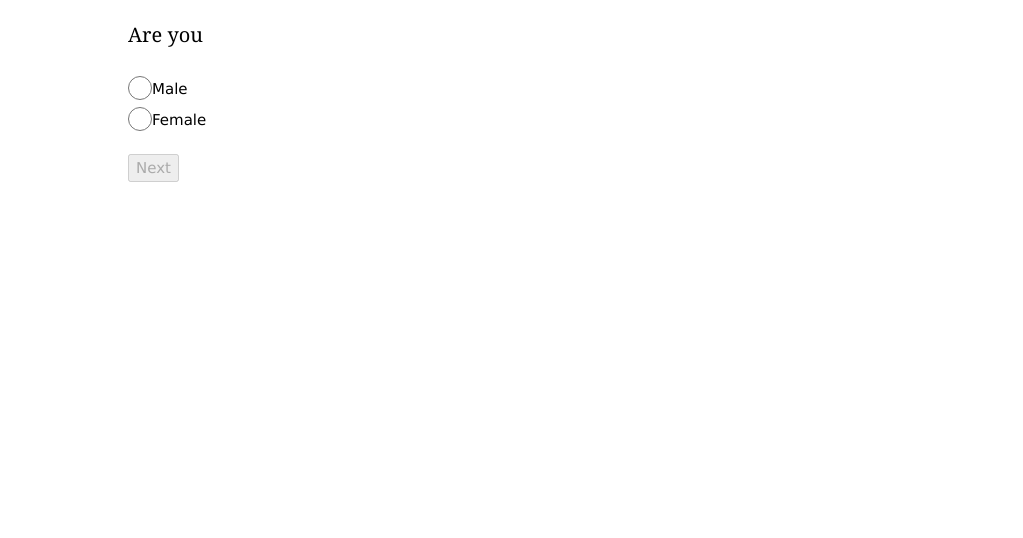
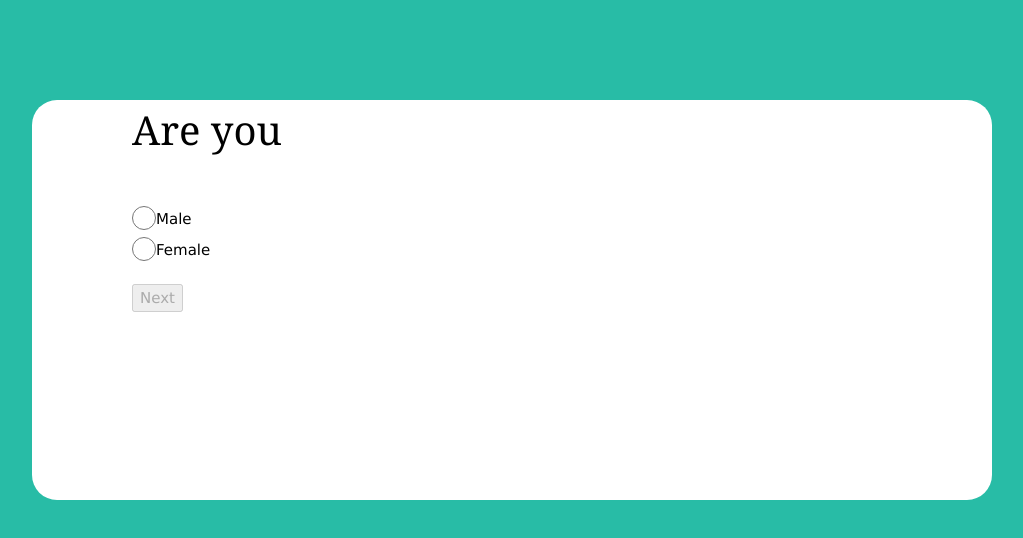
Before and after one commit to jockeEk/simple-questionnaire, a plain HTML site: page index.html in a window 1280 px wide. Shown: the whole page, without its empty margins (128-1151 px from the left). Drawn offline with nearby package versions, Linux system fonts and the light colour scheme.

Commit message:
more styling

```diff
--- a/index.html
+++ b/index.html
@@ -7,12 +7,27 @@
 <style>
     p.serif {
         font-family: Cambria, Georgia, serif;
-        font-size: 20px;
+        font-size: 40px;
     }
 
     .center {
         margin: auto;
-    width: 60%;
+        width: 75%;
+        background-color: #FFFFFF;
+        border-radius: 25px;
+    }
+
+    .inner {
+        margin: auto;
+        margin-top: 100px;
+        margin-bottom: 100px;
+        margin-right: 100px;
+        margin-left: 100px;
+        height: 400px;
+    }
+
+    body {
+        background-color: #28BCA6;
     }
 </style>
 <meta name="viewport" content="width=device-width, initial-scale=1">
@@ -78,7 +93,6 @@
         }
         document.getElementById("age").style.display = "none";
         document.getElementById("living").style.display = "block";
-        //alert(result);
     }
 
     function livingSet() {
@@ -153,25 +167,33 @@
 </head>
 <body onload="init()">
     <div id="sex" class="center">
+        <div class="inner">
             <p class="serif">Are you</p>
             <input class="w3-radio" type="radio" name="gender" value="male" onchange="sexSet()">Male<br>
             <input class="w3-radio" type="radio" name="gender" value="female" onchange="sexSet()">Female<br><br>
-        <button id="sexBtn" onclick="sexDone()" disabled="true">Next</button>
+            <button id="sexBtn" onclick="sexDone()" disabled="true">Next</button><br>
         </div>
+    </div>
+
     <div id="age" class="center">
+        <div class="inner">
             <p class="serif">How old are you?</p>
             <input class="w3-radio" type="radio" name="age" value="span1" onchange="ageSet()">69 or younger<br>
             <input class="w3-radio" type="radio" name="age" value="span2" onchange="ageSet()">70-79<br>
             <input class="w3-radio" type="radio" name="age" value="span3" onchange="ageSet()">80 or older<br><br>
             <button id="ageBtn" type="button" onclick="ageDone()" disabled="true">Next</button>
         </div>
+    </div>
     <div id="living" class="center">
+        <div class="inner">
             <p class="serif">Are you living with someone?</p>
             <input class="w3-radio" type="radio" name="living" value="yes" onchange="livingSet()">Yes<br>
             <input class="w3-radio" type="radio" name="living" value="no" onchange="livingSet()">No<br><br>
             <button id="livingBtn" type="button" onclick="livingDone()" disabled="true">Next</button>
         </div>
+    </div>
     <div id="help" class="center">
+        <div class="inner">
             <p class="serif">Do you need help with any of the following tasks?</p>
             <ul>
                 <li>managing finances</li>
@@ -186,18 +208,23 @@
             <input class="w3-radio" type="radio" name="help" value="no" onchange="helpSet()">No<br><br>
             <button id="helpBtn" type="button" onclick="helpDone()" disabled="true">Next</button>
         </div>
+    </div>
     <div id="beforetest" class="center">
+        <div class="inner">
             <p class="serif">Thank you foranswering these questions! Your health care contact will finish the screening with a quick </p>balance test.
             <br><br>
             <button type="button" onclick="beforetestDone()">Next</button>
         </div>
+    </div>
     <div id="legtest" class="center">
+        <div class="inner">
             <p class="serif">One leg balance test, result: </p>
             <input class="w3-radio" type="radio" name="legtest" value="less" onchange="legtestSet()">less than 5 seconds<br>
             <input class="w3-radio" type="radio" name="legtest" value="more" onchange="legtestSet()">5 seconds of more<br><br>
             <button id="legtestBtn" type="button"  onclick="legtestDone()" disabled="true">Next</button>
         </div>
-    <div id="result" class="center"></div>
-    <div id="score" class="center"></div>
+    </div>
+    <div class="inner" id="result" class="center"></div>
+    <div class="inner" id="score" class="center"></div>
 </body>
 </html>
```
Lines whose indentation alone changed are shown as unchanged.
